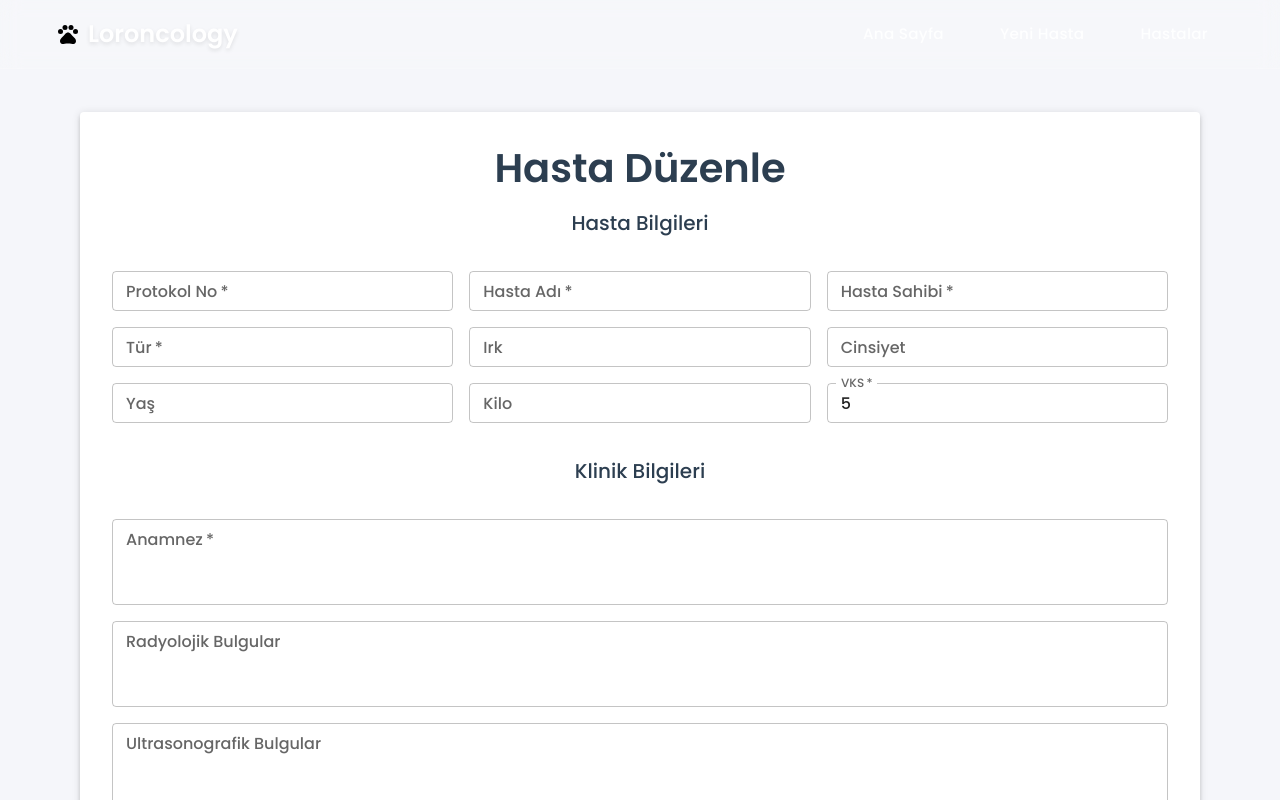
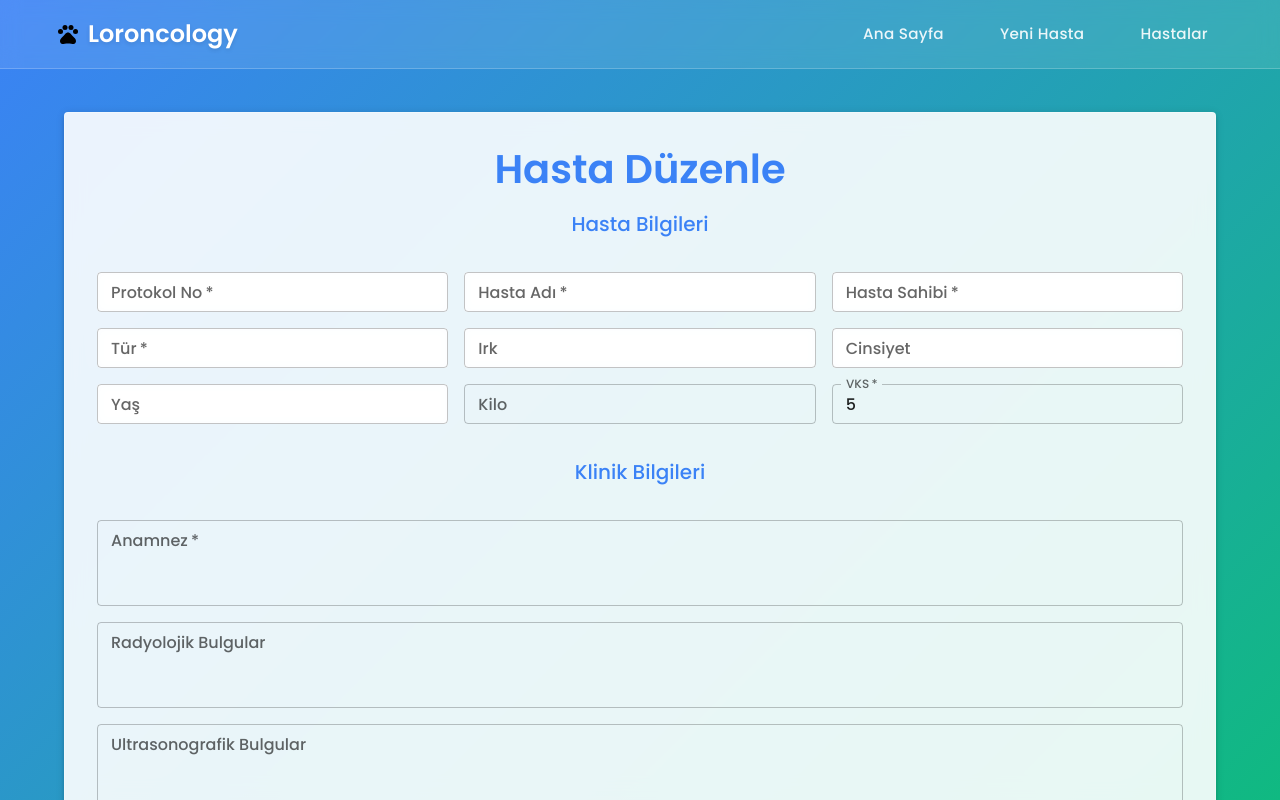
Before and after one commit to nicolamenekse/loroncology, a React (Vite) app: page /hasta-duzenle/1 in a window 1280 px wide. Built offline with nearby package versions, Linux system fonts and the light colour scheme; no server answers.

Commit message:
update-updatePatient

```diff
--- a/src/App.css
+++ b/src/App.css
@@ -547,6 +547,58 @@ body {
   }
 }
 
+.patient-edit-wrapper {
+  min-height: 100vh;
+  width: 100%;
+  background: linear-gradient(135deg, #3B82F6 0%, #10B981 100%);
+  padding: 2rem 1rem;
+  position: fixed;
+  top: 0;
+  left: 0;
+  right: 0;
+  bottom: 0;
+  overflow-y: auto;
+}
+
+.patient-edit-paper {
+  background: rgba(255, 255, 255, 0.9) !important;
+  backdrop-filter: blur(10px);
+  border: 1px solid rgba(255, 255, 255, 0.3);
+  margin-top: 80px !important;
+}
+
+.patient-edit-accordion {
+  background: rgba(255, 255, 255, 0.95) !important;
+  backdrop-filter: blur(5px);
+  border: 1px solid rgba(255, 255, 255, 0.2);
+  margin-bottom: 16px !important;
+  border-radius: 8px !important;
+  overflow: hidden;
+}
+
+.patient-edit-accordion .MuiAccordionSummary-root {
+  background: rgba(255, 255, 255, 0.8) !important;
+  border-bottom: 1px solid rgba(255, 255, 255, 0.2);
+}
+
+.patient-edit-accordion .MuiAccordionSummary-root:hover {
+  background: rgba(255, 255, 255, 0.9) !important;
+}
+
+.patient-edit-textfield .MuiOutlinedInput-root {
+  background: rgba(255, 255, 255, 0.8);
+  backdrop-filter: blur(5px);
+  transition: all 0.3s ease;
+}
+
+.patient-edit-textfield .MuiOutlinedInput-root:hover {
+  background: rgba(255, 255, 255, 0.9);
+}
+
+.patient-edit-textfield .MuiOutlinedInput-root.Mui-focused {
+  background: rgba(255, 255, 255, 1);
+}
+
 .patient-form-container {
   background: linear-gradient(135deg, #3B82F6 0%, #10B981 100%);
   min-height: 100vh;
--- a/src/components/PatientEdit.jsx
+++ b/src/components/PatientEdit.jsx
@@ -159,11 +159,11 @@ const PatientEdit = () => {
   }
 
   return (
-    <div className="fade-in">
+    <div className="patient-edit-wrapper fade-in">
       <Container maxWidth="lg">
-        <Paper elevation={3} sx={{ p: { xs: 2, sm: 3, md: 4 }, mt: 2 }}>
+        <Paper elevation={3} className="patient-edit-paper" sx={{ p: { xs: 2, sm: 3, md: 4 } }}>
           <Typography variant="h4" component="h1" gutterBottom align="center" sx={{
-            color: '#2c3e50',
+            color: '#3B82F6',
             fontWeight: 600,
             fontSize: { xs: '1.5rem', sm: '2rem', md: '2.5rem' }
           }}>
@@ -174,7 +174,7 @@ const PatientEdit = () => {
               {/* Hasta Bilgileri */}
               <Grid item xs={12}>
                 <Typography variant="h6" sx={{
-                  color: '#2c3e50',
+                  color: '#3B82F6',
                   mb: 2,
                   fontSize: { xs: '1.1rem', sm: '1.25rem' }
                 }}>
@@ -191,6 +191,7 @@ const PatientEdit = () => {
                   onChange={handleChange}
                   variant="outlined"
                   size="small"
+                  className="patient-edit-textfield"
                 />
               </Grid>
               <Grid item xs={12} sm={6} md={4}>
@@ -203,6 +204,7 @@ const PatientEdit = () => {
                   onChange={handleChange}
                   variant="outlined"
                   size="small"
+                  className="patient-edit-textfield"
                 />
               </Grid>
               <Grid item xs={12} sm={6} md={4}>
@@ -215,6 +217,7 @@ const PatientEdit = () => {
                   onChange={handleChange}
                   variant="outlined"
                   size="small"
+                  className="patient-edit-textfield"
                 />
               </Grid>
               <Grid item xs={12} sm={6} md={4}>
@@ -227,6 +230,7 @@ const PatientEdit = () => {
                   onChange={handleChange}
                   variant="outlined"
                   size="small"
+                  className="patient-edit-textfield"
                 />
               </Grid>
               <Grid item xs={12} sm={6} md={4}>
@@ -239,6 +243,7 @@ const PatientEdit = () => {
                   onChange={handleChange}
                   variant="outlined"
                   size="small"
+                  className="patient-edit-textfield"
                 />
               </Grid>
               <Grid item xs={12} sm={6} md={4}>
@@ -251,6 +256,7 @@ const PatientEdit = () => {
                   onChange={handleChange}
                   variant="outlined"
                   size="small"
+                  className="patient-edit-textfield"
                 />
               </Grid>
               <Grid item xs={12} sm={6} md={4}>
@@ -264,6 +270,7 @@ const PatientEdit = () => {
                   onChange={handleChange}
                   variant="outlined"
                   size="small"
+                  className="patient-edit-textfield"
                 />
               </Grid>
               <Grid item xs={12} sm={6} md={4}>
@@ -297,7 +304,7 @@ const PatientEdit = () => {
               {/* Klinik Bilgileri */}
               <Grid item xs={12}>
                 <Typography variant="h6" sx={{
-                  color: '#2c3e50',
+                  color: '#3B82F6',
                   mt: 2,
                   mb: 2,
                   fontSize: { xs: '1.1rem', sm: '1.25rem' }
@@ -365,7 +372,7 @@ const PatientEdit = () => {
               {/* Patoloji ve Biyopsi Bilgileri */}
               <Grid item xs={12}>
                 <Typography variant="h6" sx={{
-                  color: '#2c3e50',
+                  color: '#3B82F6',
                   mt: 2,
                   mb: 2,
                   fontSize: { xs: '1.1rem', sm: '1.25rem' }
@@ -483,20 +490,14 @@ const PatientEdit = () => {
 
               {/* Hemogram Parametreleri - Accordion */}
               <Grid item xs={12}>
-                <Accordion sx={{ mt: 2 }}>
+                <Accordion className="patient-edit-accordion" sx={{ mt: 2 }}>
                   <AccordionSummary
                     expandIcon={<ExpandMoreIcon />}
                     aria-controls="hemogram-content"
                     id="hemogram-header"
-                    sx={{
-                      backgroundColor: '#f8f9fa',
-                      '&:hover': {
-                        backgroundColor: '#e9ecef',
-                      },
-                    }}
                   >
                     <Typography variant="h6" sx={{
-                      color: '#2c3e50',
+                      color: '#3B82F6',
                       fontSize: { xs: '1.1rem', sm: '1.25rem' },
                       fontWeight: 600
                     }}>
@@ -507,14 +508,14 @@ const PatientEdit = () => {
                     <Grid container spacing={2}>
 
               {/* Lökosit Parametreleri */}
-              {/* <Grid item xs={12} sm={6} md={3}>
+              <Grid item xs={12} sm={6} md={3}>
                 <ParameterInput
                   parameter="WBC"
                   parameterType="hemogram"
                   value={formData.hemogram?.WBC || ''}
                   onChange={handleParameterChange('hemogram', 'WBC')}
                 />
-              </Grid> */}
+              </Grid>
               <Grid item xs={12} sm={6} md={3}>
                 <ParameterInput
                   parameter="Neu#"
@@ -686,20 +687,14 @@ const PatientEdit = () => {
 
               {/* Biyokimya Parametreleri - Accordion */}
               <Grid item xs={12}>
-                <Accordion sx={{ mt: 2 }}>
+                <Accordion className="patient-edit-accordion" sx={{ mt: 2 }}>
                   <AccordionSummary
                     expandIcon={<ExpandMoreIcon />}
                     aria-controls="biyokimya-content"
                     id="biyokimya-header"
-                    sx={{
-                      backgroundColor: '#f8f9fa',
-                      '&:hover': {
-                        backgroundColor: '#e9ecef',
-                      },
-                    }}
                   >
                     <Typography variant="h6" sx={{
-                      color: '#2c3e50',
+                      color: '#3B82F6',
                       fontSize: { xs: '1.1rem', sm: '1.25rem' },
                       fontWeight: 600
                     }}>
@@ -932,7 +927,7 @@ const PatientEdit = () => {
               {/* Değişiklik Nedeni */}
               <Grid item xs={12}>
                 <Typography variant="h6" sx={{
-                  color: '#2c3e50',
+                  color: '#3B82F6',
                   mt: 2,
                   mb: 2,
                   fontSize: { xs: '1.1rem', sm: '1.25rem' }
```
